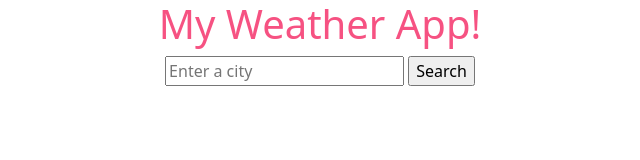
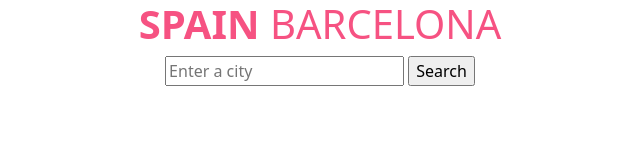
Before and after one commit to camillasahlin/my-awesome-app, a plain HTML site: page index.html in a window 1280 px wide. Shown: the whole page, without its empty margins (320-960 px from the left). Drawn offline with nearby package versions, Linux system fonts and the light colour scheme.

Commit message:
Added bold in HTML h1

```diff
--- a/index.html
+++ b/index.html
@@ -18,7 +18,7 @@
 </head>
 <body>
     <h1>
-       My Weather App!
+       <b>SPAIN</b> BARCELONA
     </h1>
     <div class="text-center">
     <form>
```
